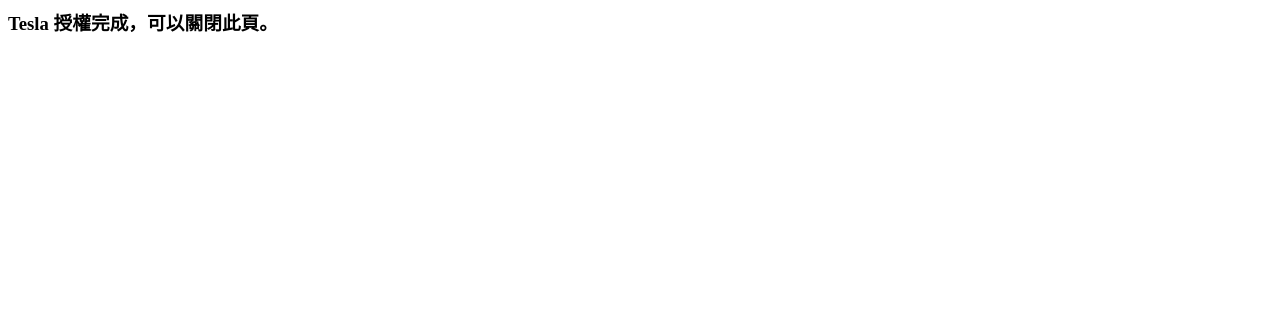
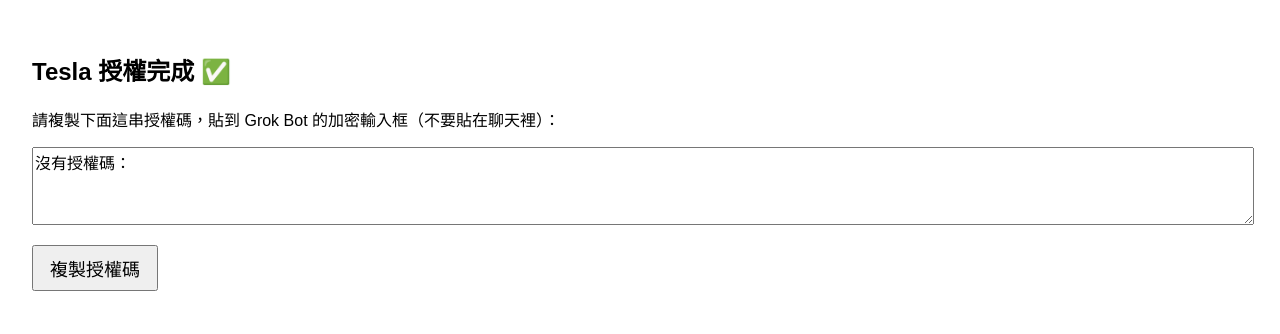
Before and after one commit to Mr-Seal-tw/Mr-Seal-tw.github.io, a plain HTML site: page callback/index.html in a window 1280 px wide. Drawn offline with Linux system fonts and the light colour scheme.

Commit message:
callback page

```diff
--- a/callback/index.html
+++ b/callback/index.html
@@ -1 +1,7 @@
-<html><body><h3>Tesla 授權完成，可以關閉此頁。</h3></body></html>
+<!doctype html><html lang="zh-TW"><head><meta charset="utf-8"><meta name="viewport" content="width=device-width,initial-scale=1"><title>Tesla 授權完成</title></head>
+<body style="font-family:sans-serif;padding:24px">
+<h2>Tesla 授權完成 ✅</h2><p>請複製下面這串授權碼，貼到 Grok Bot 的加密輸入框（不要貼在聊天裡）：</p>
+<textarea id="c" rows="4" style="width:100%;font-size:16px" readonly></textarea>
+<p><button onclick="navigator.clipboard.writeText(document.getElementById('c').value);this.innerText='已複製'" style="font-size:18px;padding:8px 16px">複製授權碼</button></p>
+<script>var p=new URLSearchParams(location.search);document.getElementById('c').value=p.get('code')||('沒有授權碼：'+(p.get('error_description')||p.get('error')||''));</script>
+</body></html>
```
